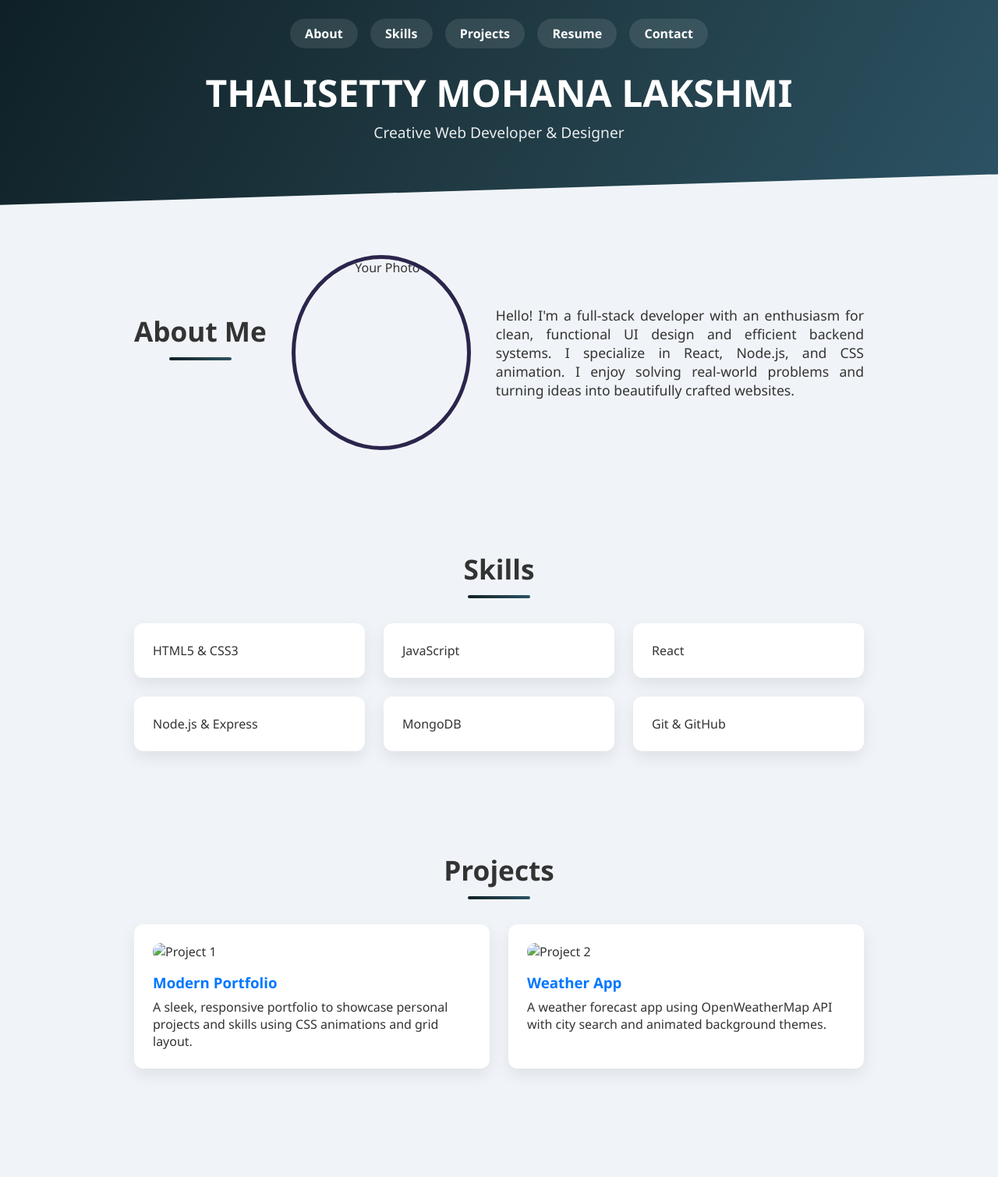
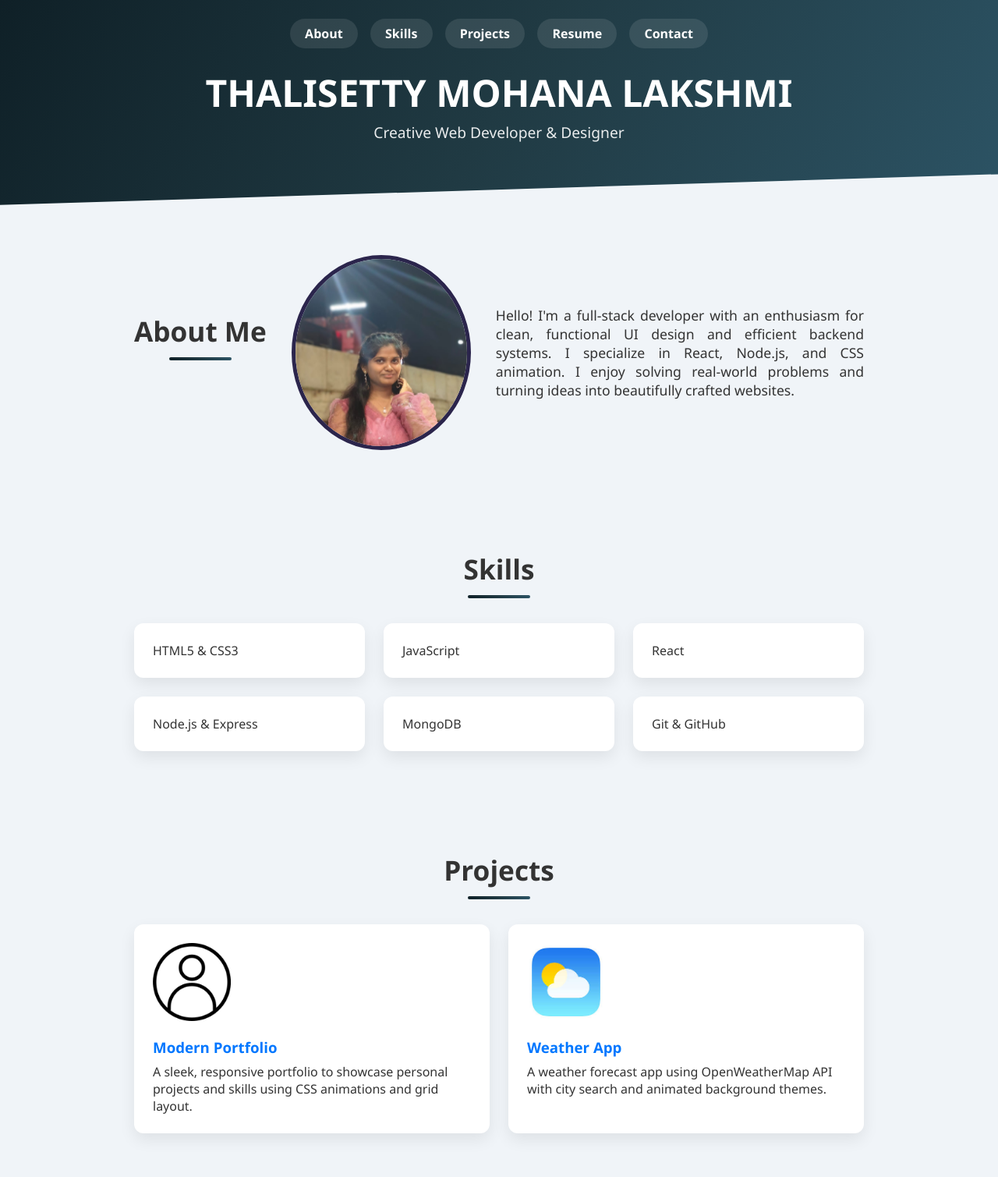
Before and after one commit to MohanaThalisetty/CODSOFT, a plain HTML site: page index.html in a window 1280 px wide. Shown: the top 1509 px of the page at 78% size. Drawn offline with Linux system fonts and the light colour scheme.

Commit message:
Update index.html

```diff
--- a/index.html
+++ b/index.html
@@ -22,7 +22,7 @@
 
   <section id="about">
     <h2>About Me</h2>
-    <img src="assets/mohana.jpg" alt="Your Photo" />
+    <img src="mohana.jpg" alt="Your Photo" />
     <p>Hello! I'm a full-stack developer with an enthusiasm for clean, functional UI design and efficient backend systems. I specialize in React, Node.js, and CSS animation. I enjoy solving real-world problems and turning ideas into beautifully crafted websites.</p>
   </section>
 
@@ -42,12 +42,12 @@
     <h2>Projects</h2>
     <div class="grid">
       <div class="card">
-        <img src="./assets/icon1.png" alt="Project 1" />
+        <img src="icon1.png" alt="Project 1" />
         <h3>Modern Portfolio</h3>
         <p>A sleek, responsive portfolio to showcase personal projects and skills using CSS animations and grid layout.</p>
       </div>
       <div class="card">
-        <img src="./assets/icon2.jpeg" alt="Project 2" />
+        <img src="icon2.jpeg" alt="Project 2" />
         <h3>Weather App</h3>
         <p>A weather forecast app using OpenWeatherMap API with city search and animated background themes.</p>
       </div>
@@ -57,7 +57,7 @@
   <section id="resume">
     <h2>Resume</h2>
     <div style="text-align:center;">
-      <a href="./assets/mohana_resume.pdf.pdf" download>Download My Resume</a>
+      <a href="mohana_resume.pdf.pdf" download>Download My Resume</a>
     </div>
   </section>
 
```
